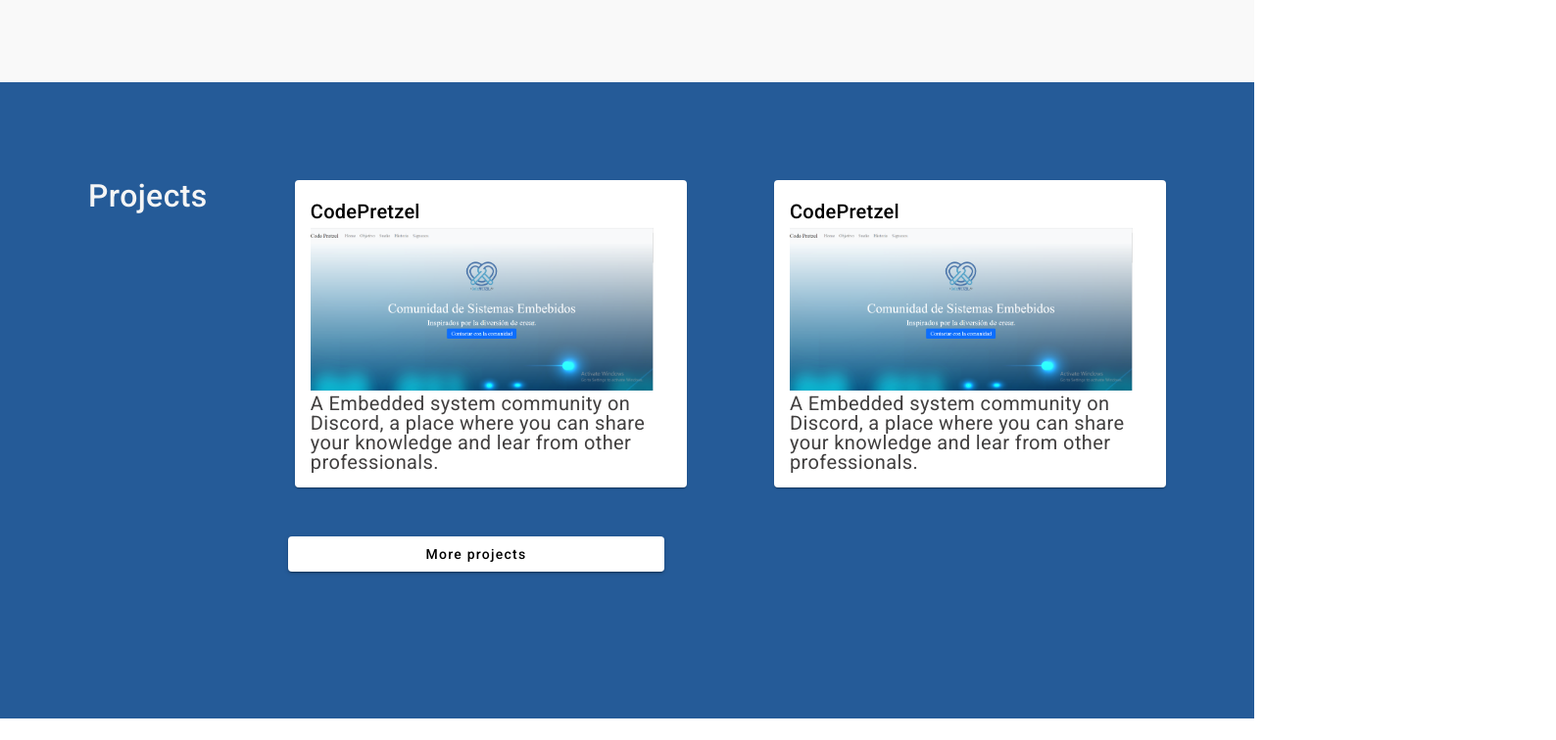
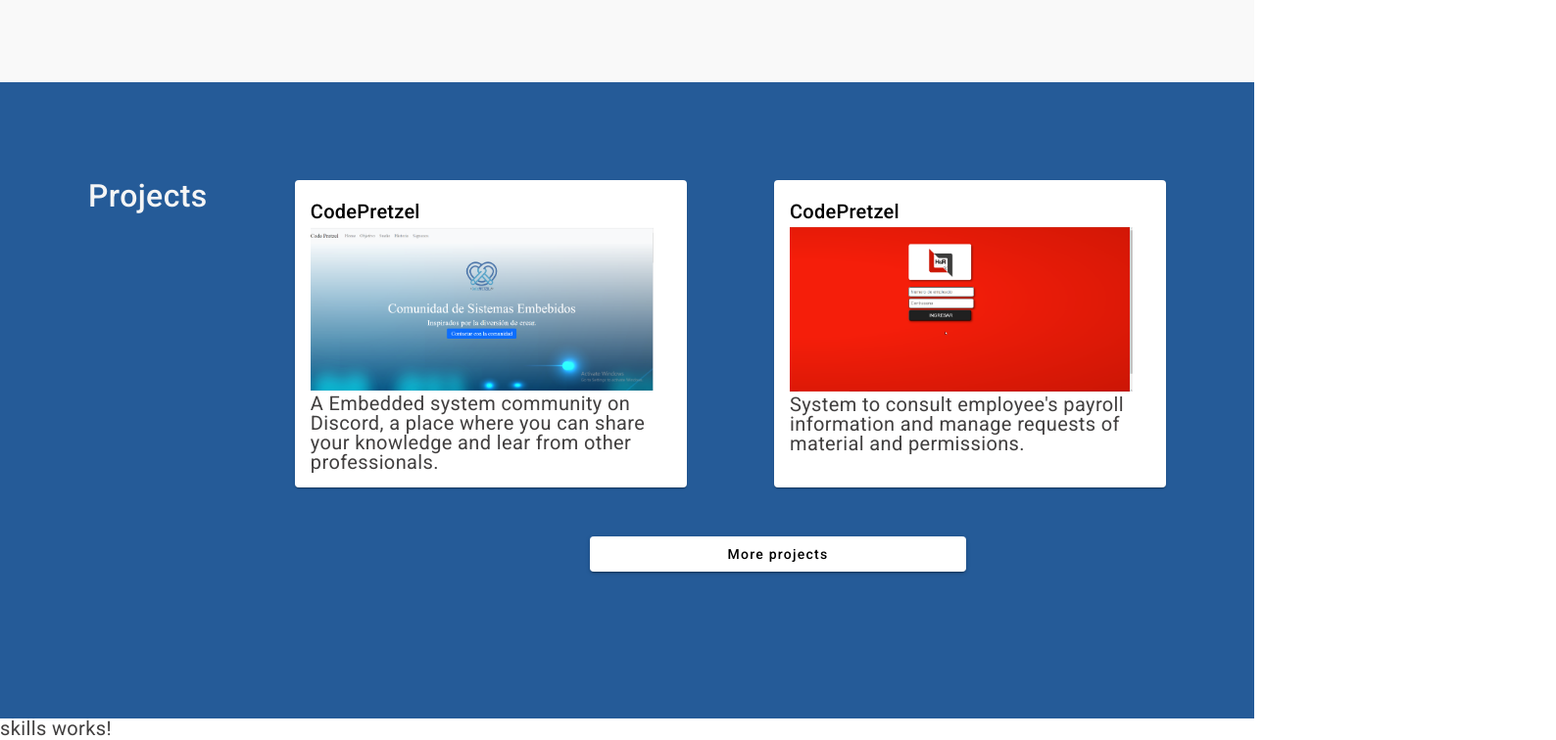
Before and after one commit to emmanuelnunoe/emmanuelnunoe, an Angular app in the folder website/emmanuelnuno/: page / in a window 1280 px wide. Shown: the part 1193-1949 px from the top of the page at 98% size, 1588 px wide, since content can reach past the window. Before the commit the page ends 1927 px from the top, so only its background shows below. Built offline with nearby package versions, Linux system fonts and the light colour scheme.

Commit message:
added image of another project , center more projects button.

```diff
--- a/website/emmanuelnuno/src/app/app.component.html
+++ b/website/emmanuelnuno/src/app/app.component.html
@@ -14,3 +14,4 @@
 </section>
 <app-aboutme></app-aboutme>
 <app-projects></app-projects>
+<app-skills></app-skills>
--- a/website/emmanuelnuno/src/app/components/projects/projects.component.css
+++ b/website/emmanuelnuno/src/app/components/projects/projects.component.css
@@ -17,6 +17,6 @@
 
 .more-projects-button{
     align-self:center;
-    margin: 50px 21em;
+    margin: 50px 43em;
     width:30%;
 }
--- a/website/emmanuelnuno/src/app/components/projects/projects.component.html
+++ b/website/emmanuelnuno/src/app/components/projects/projects.component.html
@@ -20,9 +20,9 @@
         </mat-card-header>
         <mat-card-content>
         <a href="https://www.codepretzel.org">
-          <img mat-card-image src="../../../assets/CodePretzelWebsite.png" alt="code pretzel webiste" class="project-card-img">
+          <img mat-card-image src="../../../assets/HR-LoginPage.png" alt="code pretzel webiste" class="project-card-img">
         </a>
-          <p>A Embedded system community on Discord, a place where you can share your knowledge and lear from other professionals.</p>
+        <p>System to consult employee's payroll information and manage requests of material and permissions. </p>
         </mat-card-content>
       </mat-card>
   </div>
```
Also changed, not shown: website/emmanuelnuno/src/assets/HR-LoginPage.png (added).
